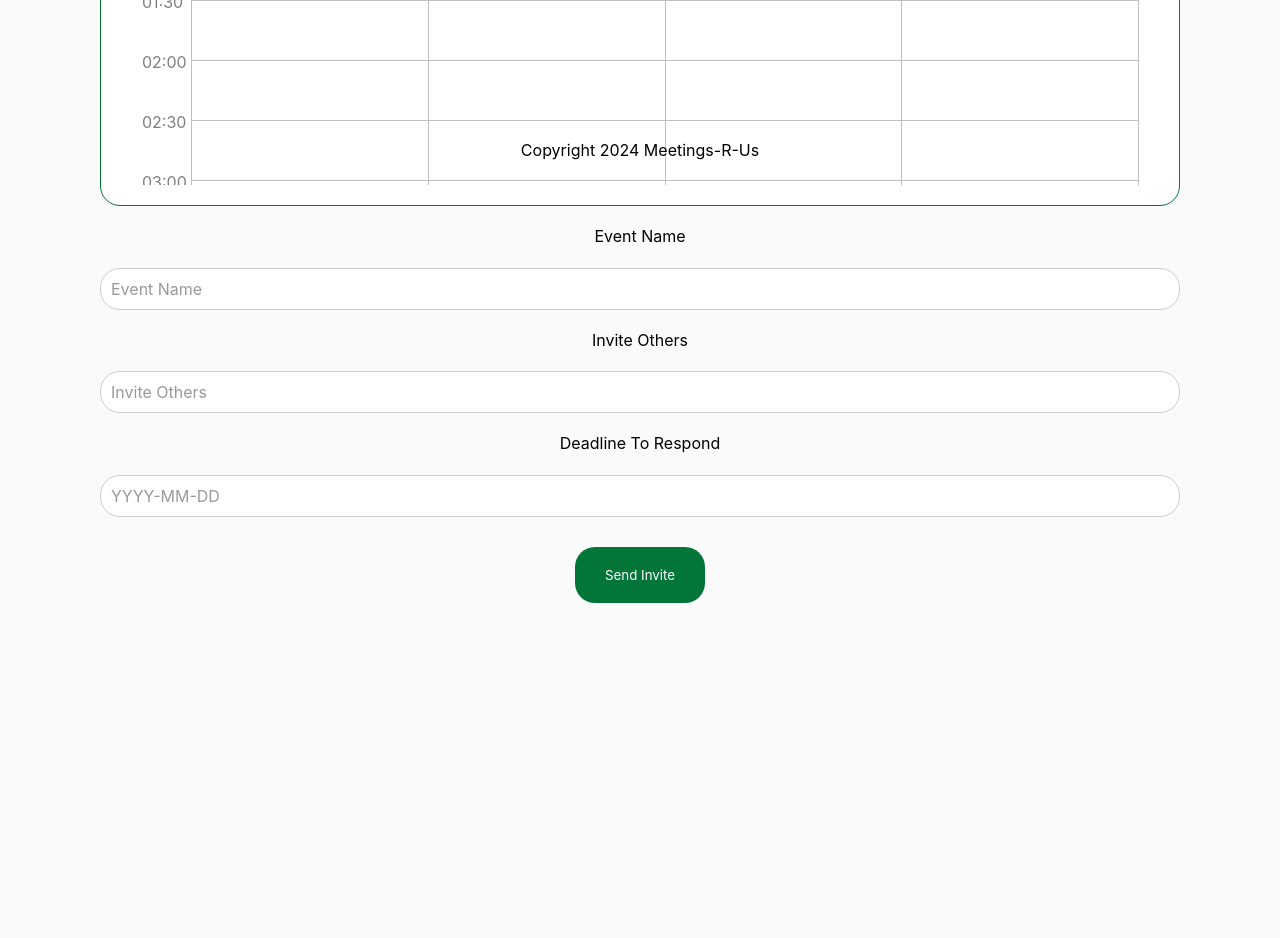
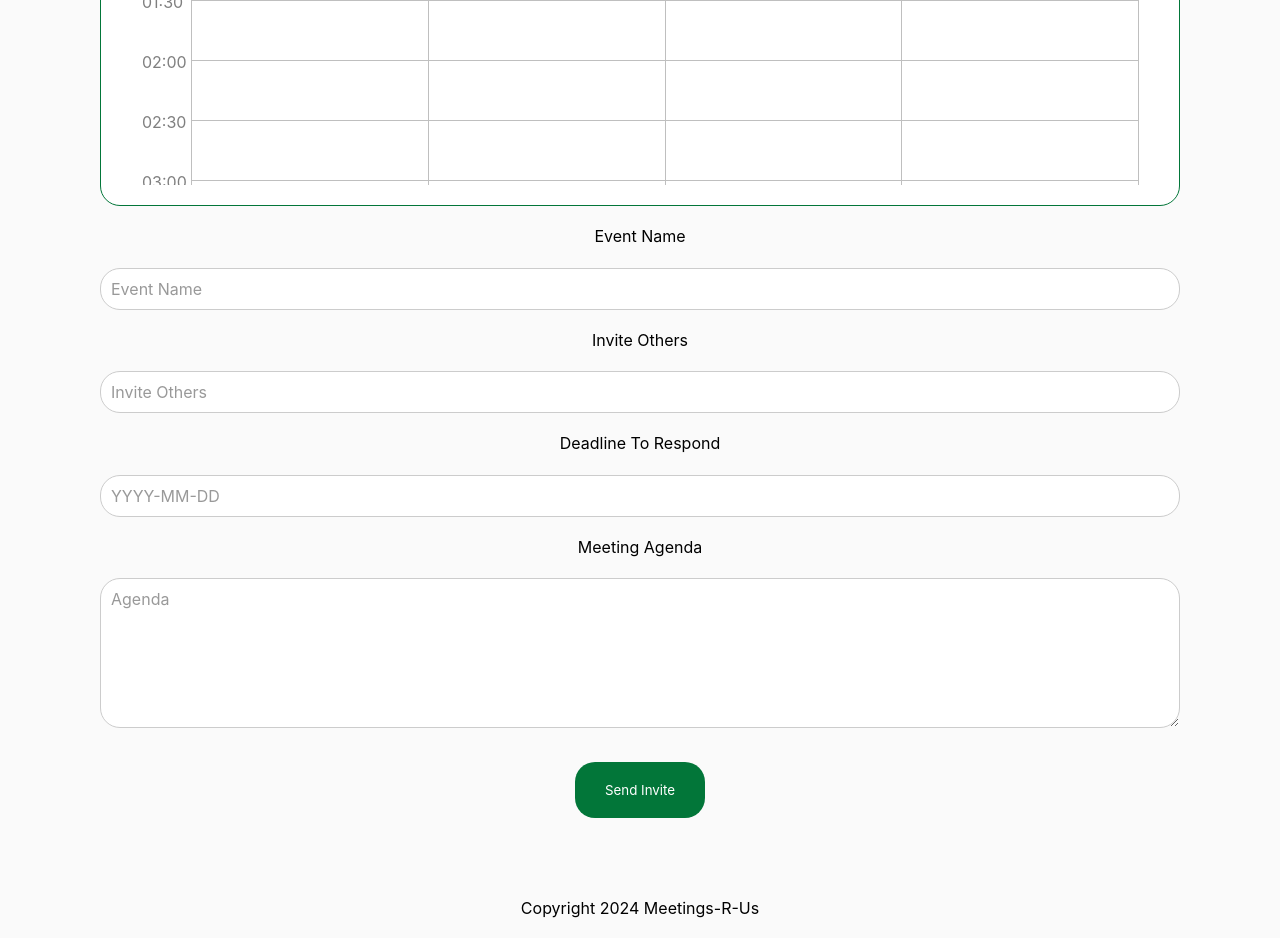
Before and after one commit to liu-samuel/csc309, a React (Create React App) app in the folder frontend/: page /new_meeting in a window 1280 px wide. Shown: the part 620-1558 px from the top of the page. Before the commit the page ends 1283 px from the top, so only its background shows below. Built offline with nearby package versions, Linux system fonts and the light colour scheme; sample sign-in values are in the browser's storage.

Commit message:
add agenda

```diff
--- a/frontend/src/pages/MeetingDetails/MeetingDetails.css
+++ b/frontend/src/pages/MeetingDetails/MeetingDetails.css
@@ -103,6 +103,30 @@ td:nth-child(2) {
   align-items: center;
   max-height: 620px;
 }
+
+.meeting-agenda-container {
+  display: flex;
+  flex-direction: column;
+  align-items: center;
+  justify-content: center;
+  width: 100%;
+  border: 1px solid #ccc;
+  border-radius: 10px;
+  padding: 20px 0;
+}
+
+.agenda-title {
+  font-weight: bold;
+  margin-bottom: 10px;
+}
+
+.meeting-agenda {
+  display: block;
+  margin-top: 10px;
+  text-align: left;
+  width: 90%;
+}
+
 
 @media (max-width: 1108px) {
   .md-meetings {
--- a/frontend/src/pages/MeetingDetails/MeetingDetails.jsx
+++ b/frontend/src/pages/MeetingDetails/MeetingDetails.jsx
@@ -12,6 +12,7 @@ const MeetingDetails = () => {
   const [eventName, setEventName] = useState("");
   const [invitee, setInvitee] = useState("");
   const [deadline, setDeadline] = useState("");
+  const [agenda, setAgenda] = useState("");
 
   const { event_id } = useParams();
 
@@ -67,6 +68,7 @@ const MeetingDetails = () => {
 
         setEventName(response.data.name);
         setDeadline(convertStringToDate(response.data.deadline.slice(0, 16)));
+        setAgenda(response.data.agenda);
         console.log(response);
       } catch (error) {
         console.error("Error getting event details", error);
@@ -112,6 +114,15 @@ const MeetingDetails = () => {
 
           <div className="md-button md-button-primary">Schedule Meeting</div>
         </div>
+
+        <div className="meeting-agenda-container">
+          <div className="agenda-title">Agenda</div>
+          <hr />
+
+          <div className="meeting-agenda">
+            {agenda}
+          </div>
+        </div>
       </div>
 
       <Footer />
--- a/frontend/src/pages/NewMeeting/NewMeeting.css
+++ b/frontend/src/pages/NewMeeting/NewMeeting.css
@@ -197,14 +197,21 @@ h3 {
 
 .search-bar,
 .deadline,
-.event-name {
+.event-name,
+.agenda {
     position: relative;
     width: 100%;
 }
 
+.agenda textarea {
+    height: 150px;
+    resize: vertical;
+}
+
 .search-bar input[type='text'],
 .deadline input[type='text'],
-.event-name input[type='text'] {
+.event-name input[type='text'],
+.agenda textarea {
     width: 100%;
     padding: 10px;
     border: 1px solid #ccc;
@@ -214,20 +221,23 @@ h3 {
 
 .search-bar input[type='text']:focus,
 .deadline input[type='text']:focus,
-.event-name input[type='text']:focus {
+.event-name input[type='text']:focus,
+.agenda textarea:focus {
     outline: none;
     border-color: #007bff;
 }
 
 .search-bar input[type='text']::placeholder,
 .deadline input[type='text']::placeholder,
-.event-name input[type='text']::placeholder {
+.event-name input[type='text']::placeholder,
+.agenda textarea::placeholder {
     color: #999;
 }
 
 .search-bar input[type='text'] + i,
 .deadline input[type='text'] + i,
-.event-name input[type='text'] + i {
+.event-name input[type='text'] + i,
+.agenda textarea + i {
     position: absolute;
     right: 10px;
     top: 50%;
@@ -242,6 +252,14 @@ h3 {
         width: 100%;
     }
 }
+
+/* @media screen and (min-height: 800px) {
+    footer {
+        position: absolute;
+        bottom: 0;
+    }
+
+} */
 
 .calendar {
     height: 100%;
--- a/frontend/src/pages/NewMeeting/NewMeeting.jsx
+++ b/frontend/src/pages/NewMeeting/NewMeeting.jsx
@@ -11,6 +11,7 @@ const NewMeeting = () => {
     const [eventName, setEventName] = useState('')
     const [invitee, setInvitee] = useState('')
     const [deadline, setDeadline] = useState('')
+    const [agenda, setAgenda] = useState('')
     const [inviteMessage, setInviteMessage] = useState('')
     const [inviteSuccess, setInviteSuccess] = useState(false);
     const {user, logout} = useAuth();
@@ -22,6 +23,7 @@ const NewMeeting = () => {
                 invitee: String(inviteeID),
                 deadline: deadline,
                 name: eventName,
+                agenda: agenda,
             }
             const response = await axios.post(`${EVENT_URL}`, postData, {
                 headers: {
@@ -94,6 +96,14 @@ const NewMeeting = () => {
                         onChange={e => setDeadline(e.target.value)}
                     />
                 </div>
+                <div className='agenda'>
+                  <div className='form-label'>Meeting Agenda</div>
+                  <textarea
+                        placeholder='Agenda'
+                        value={agenda}
+                        onChange={e => setAgenda(e.target.value)}
+                    />
+                </div>
                 <div className='submit-button'>
                     <button
                         className='button-primary'
--- a/frontend/src/pages/contacts/Contacts.jsx
+++ b/frontend/src/pages/contacts/Contacts.jsx
@@ -135,7 +135,7 @@ const Contacts = () => {
     }
 
     return (
-        <div>
+        <div className='contacts-content'>
             <NavBar />
             <div className='contact-navbar'>
                 <button
@@ -251,7 +251,10 @@ const Contacts = () => {
                     ))
                 )}
             </div>
-            <Footer />
+            <div className='contacts-footer'>
+                <Footer/>
+            </div>
+
         </div>
     )
 }
--- a/frontend/src/pages/contacts/contacts.css
+++ b/frontend/src/pages/contacts/contacts.css
@@ -293,7 +293,23 @@ input {
     }
 }
 
-footer {
-    position: absolute;
-    bottom: 0;
+/* @media screen and (max-height: 800px) {
+    .contacts-footer {
+        position: absolute;
+        bottom: 0;
+        display: flex;
+        width: 100%;
+        justify-content: center;
+    }
+
+} */
+
+.contacts-content{
+    min-height: 100vh;
+    display: flex;
+    flex-direction: column;
 }
+
+.contacts-footer {
+    margin-top:auto;
+}
```
Also changed, not shown: 2 other files (tests, documents, lock files or other folders).
